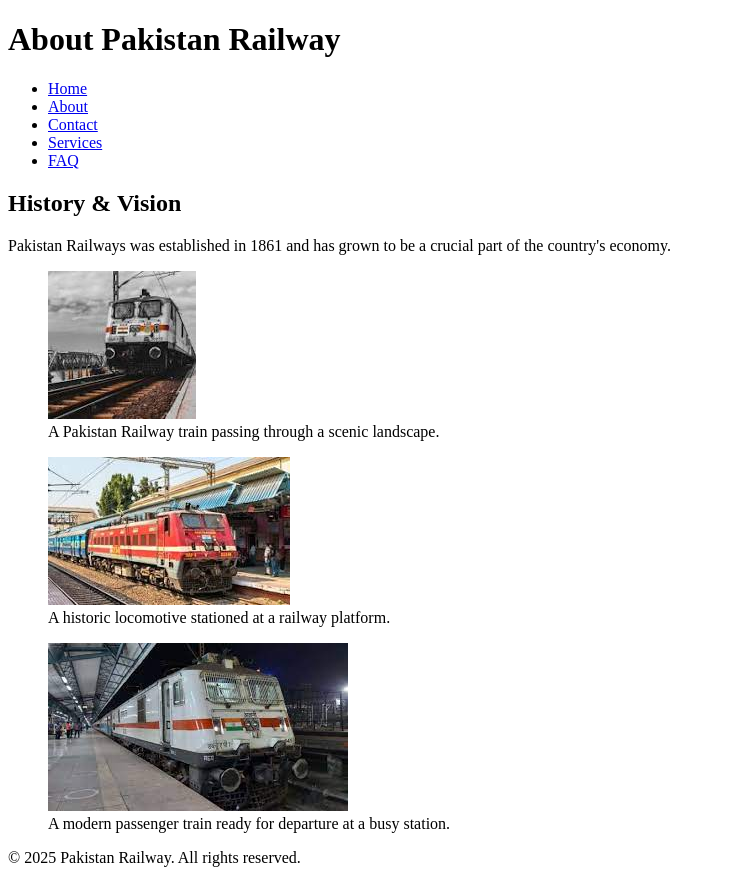
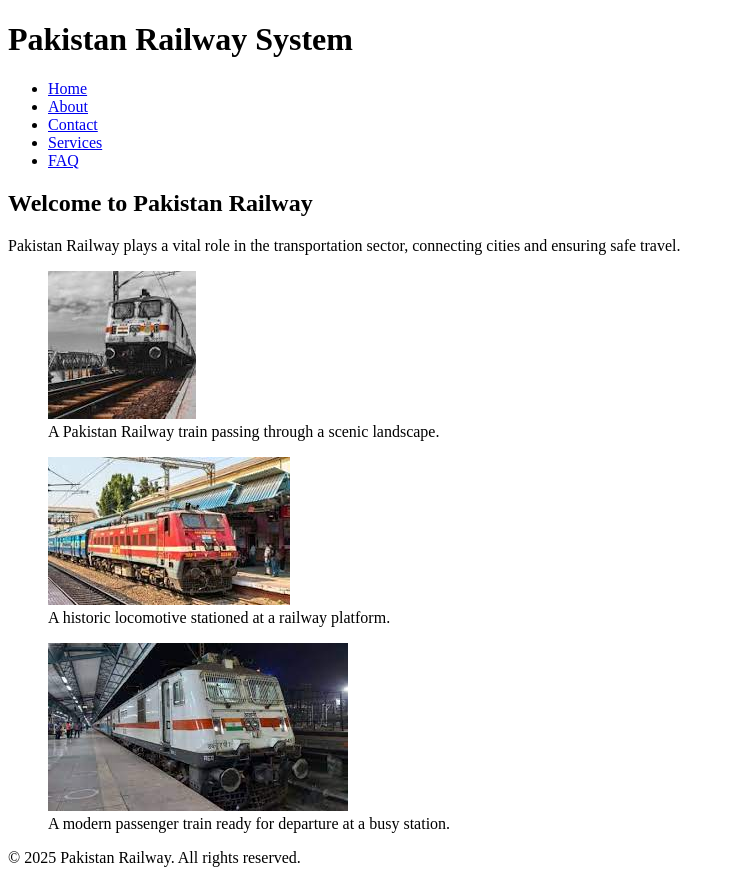
Before and after one commit to MuhammadQssim/Pak-Railway, a plain HTML site: page index.html in a window 1280 px wide. Shown: the whole page, without its empty margins (0-735 px from the left). Drawn offline with Linux system fonts and the light colour scheme.

Commit message:
Update index.html

```diff
--- a/index.html
+++ b/index.html
@@ -3,11 +3,12 @@
 <head>
     <meta charset="UTF-8">
     <meta name="viewport" content="width=device-width, initial-scale=1.0">
-    <title>About | Pakistan Railway</title>
+    <meta name="description" content="Pakistan Railway System Overview">
+    <title>Home | Pakistan Railway</title>
 </head>
 <body>
     <header>
-        <h1>About Pakistan Railway</h1>
+        <h1>Pakistan Railway System</h1>
     </header>
     <nav>
         <ul>
@@ -19,9 +20,8 @@
         </ul>
     </nav>
     <section>
-        <h2>History & Vision</h2>
-        <p>Pakistan Railways was established in 1861 and has grown to be a crucial part of the country's economy.</p>
-
+        <h2>Welcome to Pakistan Railway</h2>
+        <p>Pakistan Railway plays a vital role in the transportation sector, connecting cities and ensuring safe travel.</p>
         <figure>
             <img src="download (1).jpeg" alt="rail pic">
             <figcaption>A Pakistan Railway train passing through a scenic landscape.</figcaption>
@@ -36,7 +36,6 @@
             <img src="images.jpeg" alt="rail pic">
             <figcaption>A modern passenger train ready for departure at a busy station.</figcaption>
         </figure>
-
     </section>
     <footer>
         <p>&copy; 2025 Pakistan Railway. All rights reserved.</p>
```
